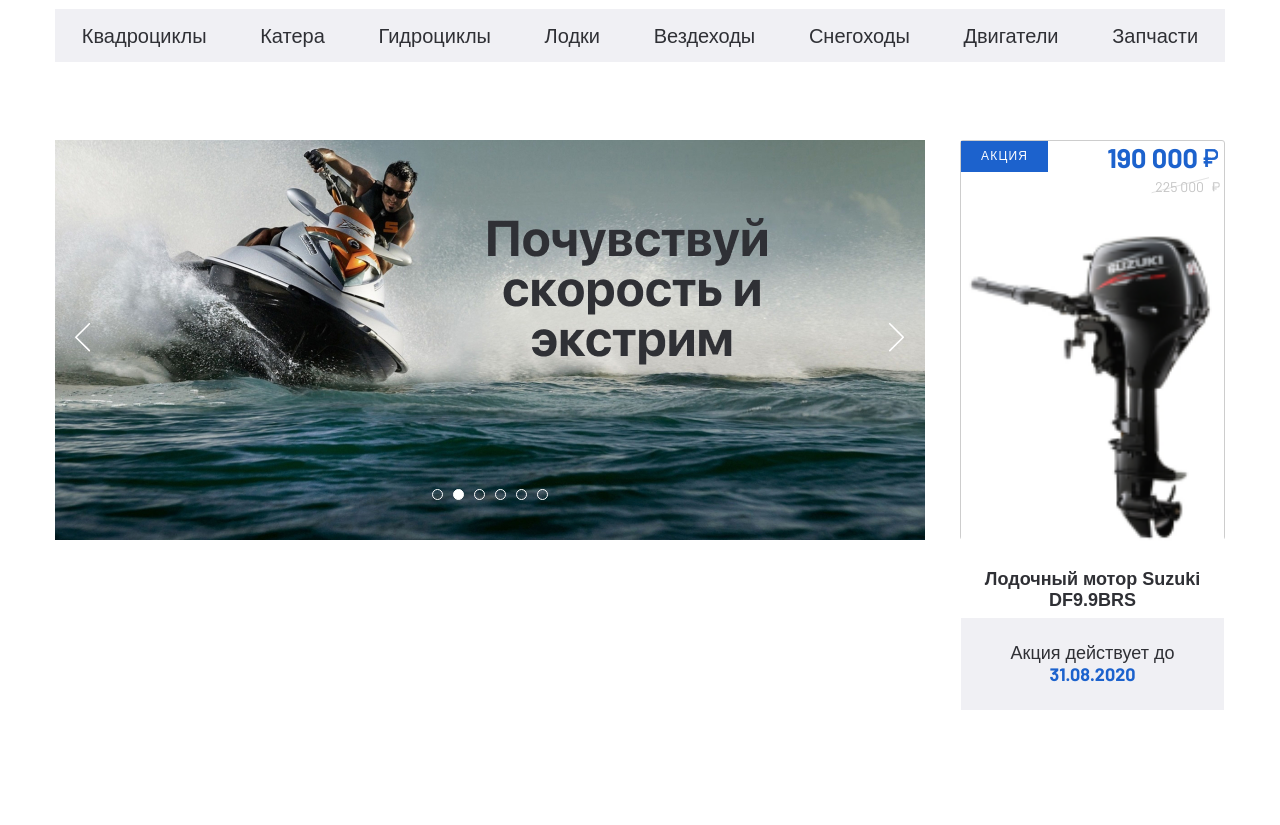
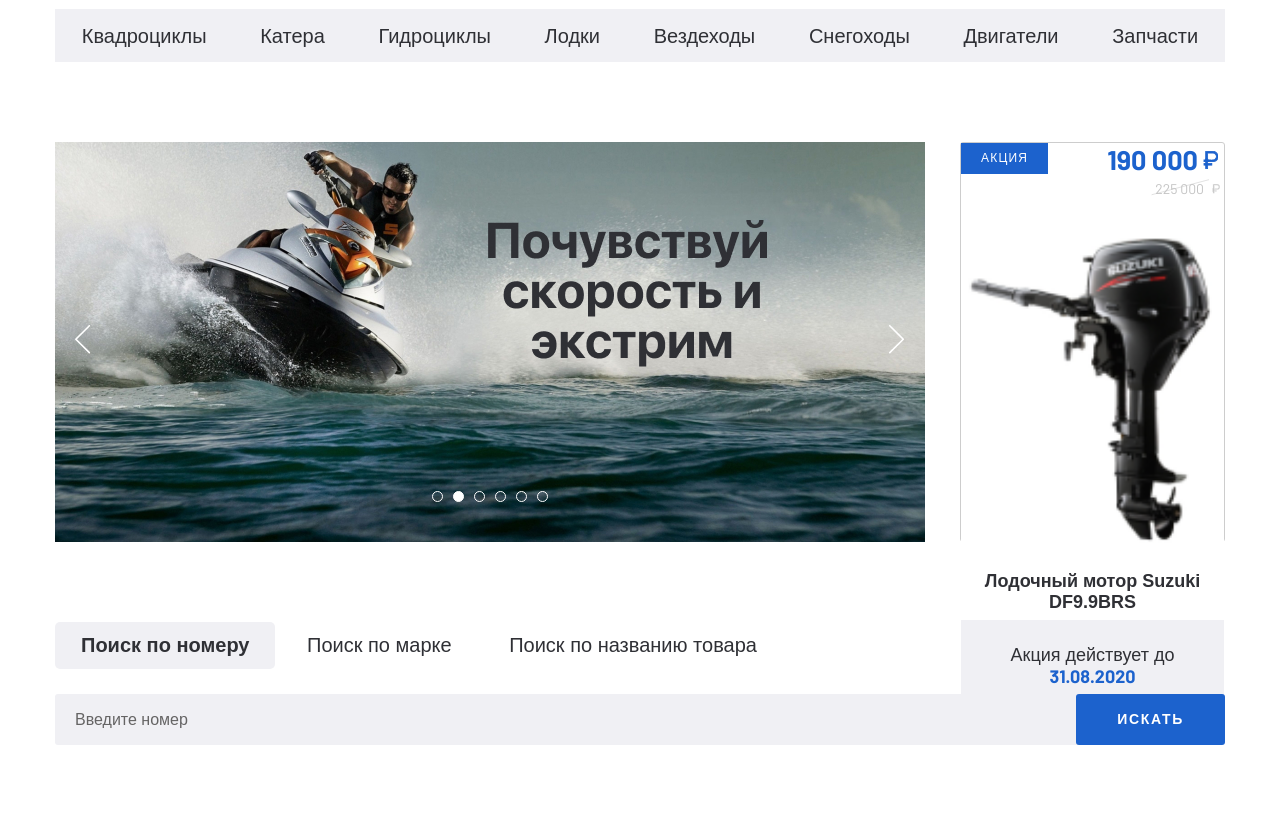
Before and after one commit to KofferMD/project_1-online-store-, a plain HTML site: page index.html in a window 1280 px wide. Shown: the part 113-938 px from the top of the page. Before the commit the page ends 823 px from the top, so only its background shows below. Drawn offline with nearby package versions, Linux system fonts and the light colour scheme.

Commit message:
search(JS_methods)

```diff
--- a/css/style.css
+++ b/css/style.css
@@ -11,6 +11,7 @@ html {
 a {
     text-decoration: none;
     color: inherit;
+    display: inline-block;
 }
 
 p {
@@ -46,6 +47,10 @@ body {
     max-width: 1200px;
     padding: 0 15px;
     margin: 0 auto;
+}
+
+.page-section {
+    margin-bottom: 80px;
 }
 
 .header__top-inner {
@@ -120,7 +125,7 @@ body {
 }
 
 .header__bottom {
-    margin-bottom: 78px;
+    margin-bottom: 80px;
 }
 
 .menu-categories {
@@ -328,3 +333,62 @@ body {
 .sale-item__img {
     object-fit: contain;
 }
+
+.search__tabs {
+    margin-bottom: 25px;
+}
+
+.search__tabs-item {
+    padding: 11px 26px 12px;
+}
+
+.search__tabs-item--active {
+    border-radius: 5px;
+    background: #F0F0F4;
+    font-weight: 700;
+    font-family: 'SFProDisplay-Bold', sans-serif;
+}
+
+.search__content-item {
+    display: none;
+}
+
+.search__content-item--active {
+    display: block;
+}
+
+.search__content-form {
+    display: flex;
+}
+
+.search__content-input {
+    background: #F0F0F4;
+    border-radius: 3px;
+    border: none;
+    width: 100%;
+    font-family: 'SFProDisplay-Regular', sans-serif;
+    font-weight: 400;
+    font-size: 16px;
+    line-height: 19px;
+    padding: 15px 20px;
+    outline: none;
+}
+
+.search__content-input::placeholder {
+    color: #656464;
+}
+
+.search__content-btn {
+    font-weight: 700;
+    font-size: 14px;
+    line-height: 17px;
+    letter-spacing: 0.12em;
+    text-transform: uppercase;
+    color: #fff;
+    font-family: 'SFProDisplay-Bold', sans-serif;
+    background: #1C62CD;
+    border-radius: 3px;
+    margin-left: -3px;
+    padding: 17px 41px;
+    border: none;
+}
--- a/index.html
+++ b/index.html
@@ -16,7 +16,7 @@
 
 <body>
 
-  <header class="header">
+  <header class="header ">
     <header class="top">
       <div class="container">
         <div class="header__top-inner">
@@ -100,7 +100,7 @@
     </div>
   </header>
 
-  <section class="banner-section">
+  <section class="banner-section page-section">
     <div class="container">
       <div class="banner-section__inner">
         <div class="banner-section__slider">
@@ -144,6 +144,38 @@
     </div>
   </section>
 
+  <section class="search page-section">
+    <div class="container">
+      <div class="search__inner">
+        <div class="search__tabs">
+          <a class="search__tabs-item search__tabs-item--active" href="#tab-1">Поиск по номеру</a>
+          <a class="search__tabs-item" href="#tab-2">Поиск по марке</a>
+          <a class="search__tabs-item" href="#tab-3">Поиск по названию товара</a>
+        </div>
+        <div class="search__content">
+          <div id="tab-1" class="search__content-item search__content-item--active">
+            <form class="search__content-form">
+              <input class="search__content-input" type="text" placeholder="Введите номер">
+              <button class="search__content-btn" type="sumbit">искать</button>
+            </form>
+          </div>
+          <div id="tab-2" class="search__content-item">
+            <form class="search__content-form">
+              <input class="search__content-input" type="text" placeholder="Введите марку">
+              <button class="search__content-btn" type="sumbit">искать</button>
+            </form>
+          </div>
+          <div id="tab-3" class="search__content-item">
+            <form class="search__content-form">
+              <input class="search__content-input" type="text" placeholder="Введите название товара">
+              <button class="search__content-btn" type="sumbit">искать</button>
+            </form>
+          </div>
+        </div>
+      </div>
+    </div>
+  </section>
+
   <script src="https://ajax.googleapis.com/ajax/libs/jquery/3.4.1/jquery.min.js"></script>
   <script src="js/slick.min.js"></script>
   <script src="js/main.js"></script>
--- a/js/main.js
+++ b/js/main.js
@@ -4,6 +4,17 @@ $(function () {
         autoplay: true,
         prevArrow: ' <button class="banner-section__slider-btn banner-section__slider-btnprev"><img src="images/arrow_left.svg" alt=""></button>',
         nextArrow: ' <button class="banner-section__slider-btn banner-section__slider-btnnext"><img src="images/arrow_right.svg" alt=""></button>'
+    });
+
+    $('.search__tabs-item').on('click', function (e) {
+        e.preventDefault();
+
+        $('.search__tabs-item').removeClass('search__tabs-item--active');
+        $('.search__content-item').removeClass('search__content-item--active');
+
+        $(this).addClass('search__tabs-item--active');
+        $($(this).attr('href')).addClass('search__content-item--active');
+
 
     });
 });
```
